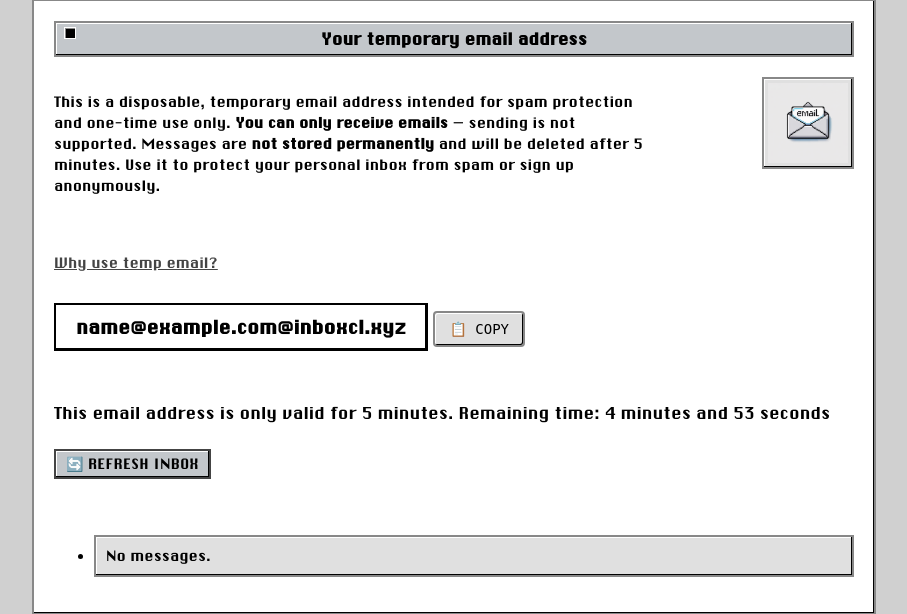
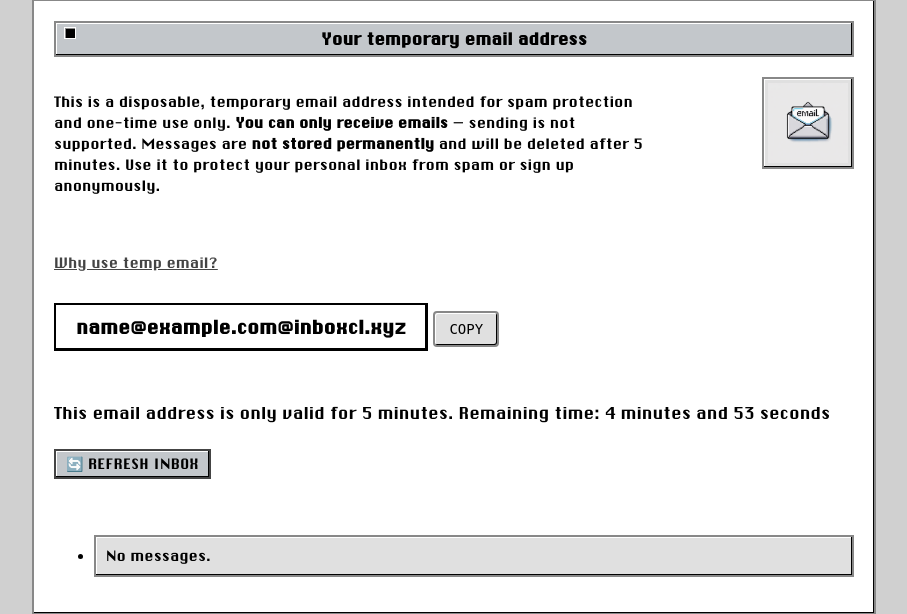
Before and after one commit to obrehmer/tempmail, a Flask app: page /index.html in a window 1280 px wide. Shown: the part 33-647 px from the top of the page, without its empty margins (186-1093 px from the left). Run offline with Flask 3, Linux system fonts and the light colour scheme; the visitor is signed in with stand-in values (Sample User, id 1).

Commit message:
copy button added

```diff
--- a/app/tempmail/backend/templates/index.html
+++ b/app/tempmail/backend/templates/index.html
@@ -49,7 +49,7 @@
 
     <!-- DISPLAY EMAIL -->
     <div id="email-address" class="email-display">{{ email }}</div>
-    <button class="copy-button spaced-bottom" onclick="copyEmail()">📋 Copy</button>
+    <button class="copy-button spaced-bottom" onclick="copyEmail()">Copy</button>
     {% if remaining_minutes <= 0 and remaining_seconds <= 0 %}
       <strong>The email address has expired. A new one has been created.</strong>
     {% else %}
```
